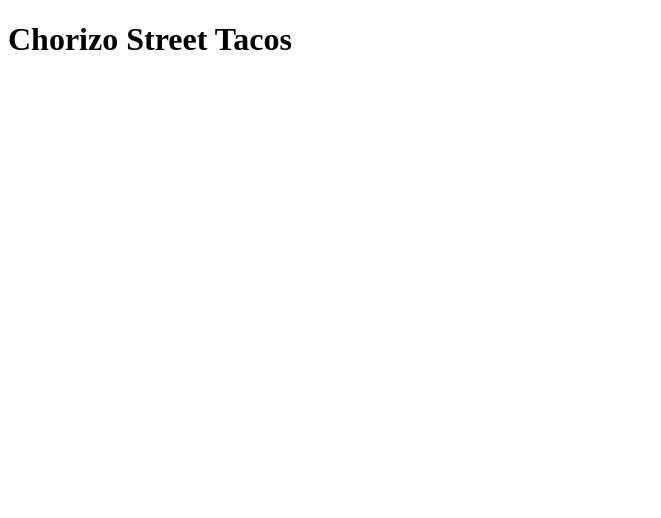
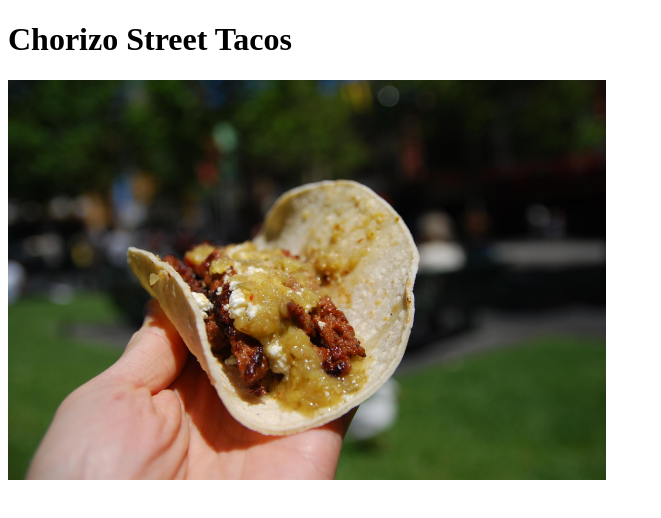
Before and after one commit to JakeDLL/odin-recipes, a plain HTML site: page recipes/chorizo-street-tacos.html in a window 1280 px wide. Shown: the whole page, without its empty margins (0-661 px from the left). Drawn offline with Linux system fonts and the light colour scheme.

Commit message:
Link to taco image

```diff
--- a/recipes/chorizo-street-tacos.html
+++ b/recipes/chorizo-street-tacos.html
@@ -7,5 +7,6 @@
 
     <body>
         <h1>Chorizo Street Tacos</h1>
+        <img src="../images/chorizo-street-taco.jpg" alt="Delicious chorizo taco" height="400">
     </body>
 </html>
```
